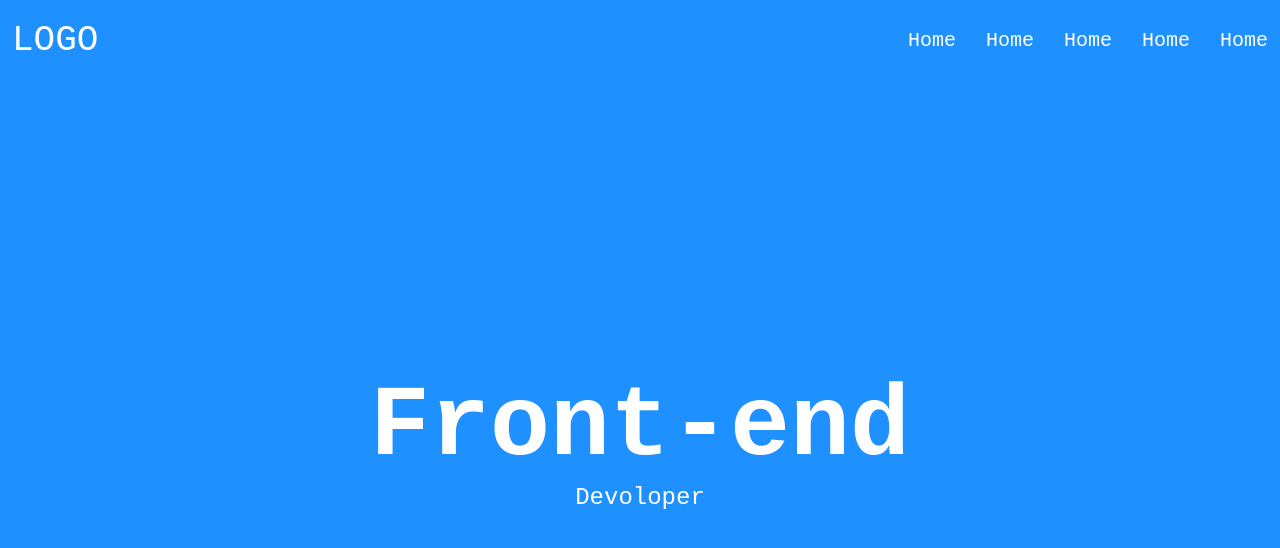
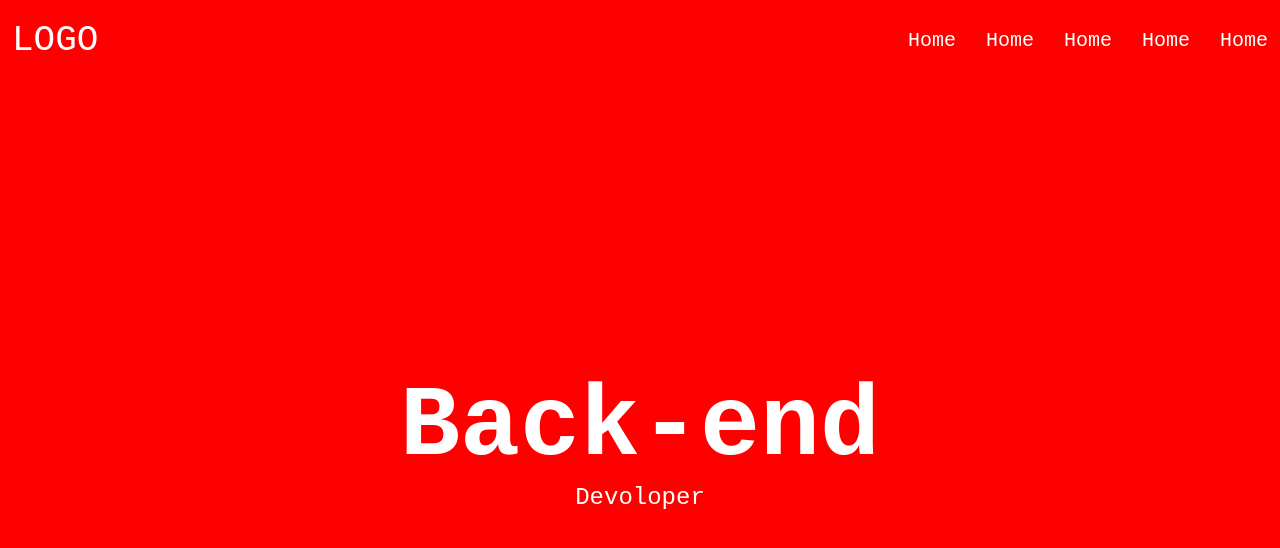
Before and after one commit to davronbek1978/firstproject, a plain HTML site: page index.html in a window 1280 px wide. Drawn offline with Linux system fonts and the light colour scheme.

Commit message:
html and css changes

```diff
--- a/index.html
+++ b/index.html
@@ -24,7 +24,7 @@
         </nav>
         <div class="content">
             <div class="container">
-                <h1 class="content__title">Front-end</h1>
+                <h1 class="content__title">Back-end</h1>
                 <p class="content__txt">Devoloper</p>
             </div>
         </div>
--- a/style.css
+++ b/style.css
@@ -23,7 +23,7 @@ ul {
 /* header start */
 .header {
     min-height: 100vh;
-    background: dodgerblue;
+    background: red;
     display: flex;
     flex-direction: column;
 }
```
